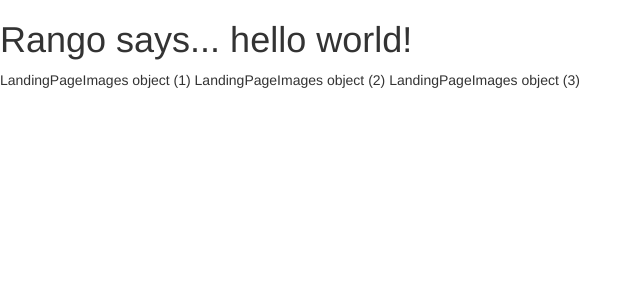
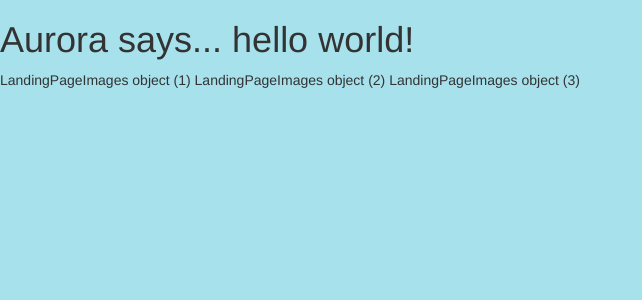
Before and after one commit to Evert-Arends/AuroraPlus, a Django app: template templates/test.html in a window 1280 px wide. Shown: the top 300 px of the page, without its empty margins (0-642 px from the left). Run offline with Django 3.2, Linux system fonts and the light colour scheme; the template is opened without the code that fills it: values that come from a table or form of the project are taken from there, others are empty; data comes from the database, SQL or seed files in the repository; both versions use the stored data as it was after the commit; some libraries are stand-ins or nearby versions.

Commit message:
made progress in #7

```diff
--- a/templates/test.html
+++ b/templates/test.html
@@ -6,18 +6,17 @@
     <meta charset="UTF-8">
     <title>Aurora</title>
     <script type="text/javascript" src="{% static "jQuery/jquery-2.2.4.js" %}"></script>
-    <link rel="stylesheet" type="text/css" href="{% static "custom/css/styles.css" %}"/>
     <link rel="stylesheet" type="text/css" href="{% static "bootstrap/css/bootstrap.min.css" %}"/>
     <script type="text/javascript" src="{% static "bootstrap/js/bootstrap.min.js" %}"></script>
     <link rel="stylesheet" type="text/css" href="{% static "fontawesome/css/font-awesome.min.css" %}">
     <script src="{% static "Chart/chart.js/dist/Chart.bundle.js" %}"></script>
-    <style>body{background-color: white!important;}</style>
+    <style>body{background-color: #a6e1ec!important;}</style>
 </head>
 <body>
 {% if user.is_authenticated %}
-<h1>Rango says... hello {{ user.username }}!</h1>
+<h1>Aurora says... hello {{ user.username }}!</h1>
 {% else %}
-<h1>Rango says... hello world!</h1>
+<h1>Aurora says... hello world!</h1>
 {% endif %}
 
 {% for image in images %}
```
Also changed, not shown: AuroraPlus/views.py (+6 -8 lines), db.sqlite3, 1 other file.
